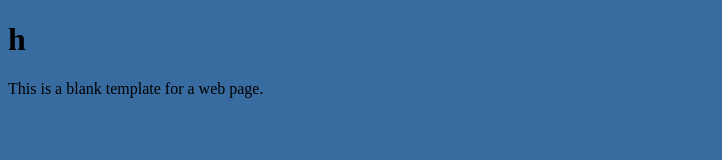
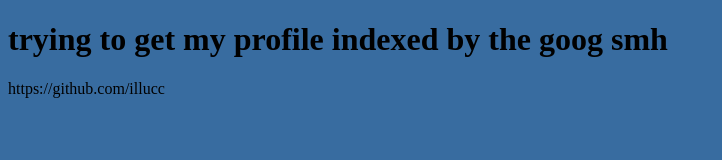
Before and after one commit to illucc/illucc.github.io, a plain HTML site: page index.html in a window 1280 px wide. Shown: the whole page, without its empty margins (0-722 px from the left). Drawn offline with Linux system fonts and the light colour scheme.

Commit message:
Update index.html

```diff
--- a/index.html
+++ b/index.html
@@ -10,8 +10,8 @@
 
 <body>
 
-<h1>h</h1>
-<p>This is a blank template for a web page.</p>
+<h1>trying to get my profile indexed by the goog smh</h1>
+<p>https://github.com/illucc</p>
 
 </body>
 </html>
```
